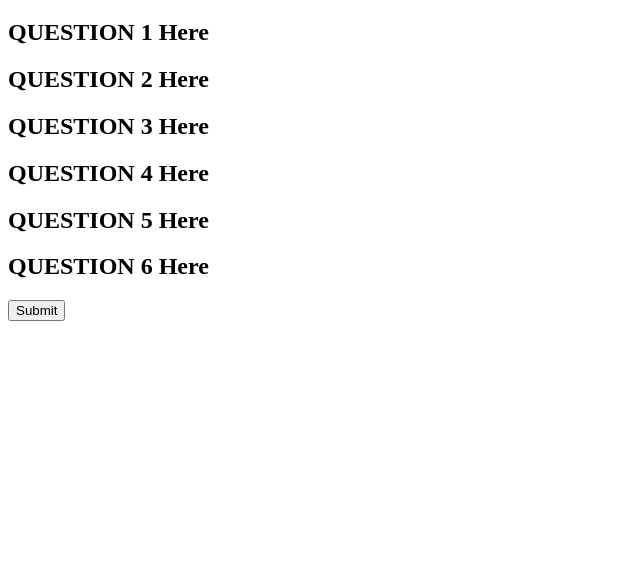
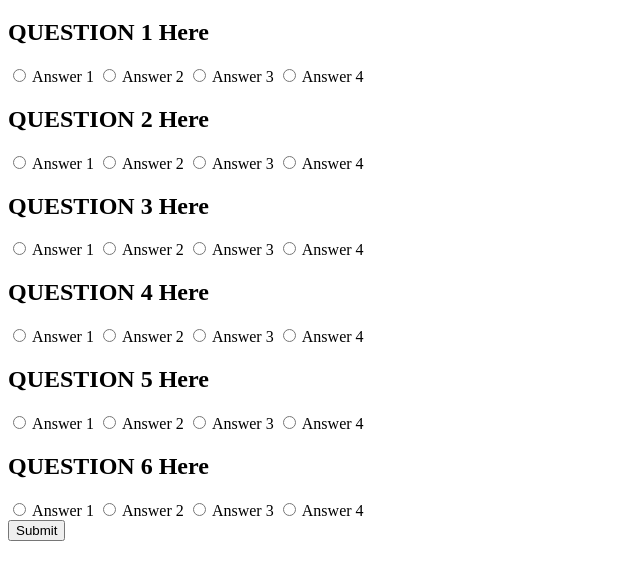
Before and after one commit to jdempsey1993/TriviaGame, a plain HTML site: page index.html in a window 1280 px wide. Shown: the part 61-640 px from the top of the page, without its empty margins (0-640 px from the left). Drawn offline with nearby package versions, Linux system fonts and the light colour scheme.

Commit message:
Added radio button forms for questions to HTML.

```diff
--- a/index.html
+++ b/index.html
@@ -30,28 +30,79 @@
 </div>
 
 <!-- Question 1 --->
-<h2>QUESTION 1 Here</h2>
+<div class="question">
 
+    <h2>QUESTION 1 Here</h2>
+        <form>
+            <input type="radio" name="question" value="answer"> Answer 1
+            <input type="radio" name="question1" value="answer"> Answer 2
+            <input type="radio" name="question1" value="answer"> Answer 3
+            <input type="radio" name="question1" value="answer"> Answer 4
+        </form>
+</div>
+<!-- Question 2 --->
+<div class="question">
 
-<!-- Question 2 --->
-<h2>QUESTION 2 Here</h2>
+    <h2>QUESTION 2 Here</h2>
+    <form>
+        <input type="radio" name="question" value="answer"> Answer 1
+        <input type="radio" name="question1" value="answer"> Answer 2
+        <input type="radio" name="question1" value="answer"> Answer 3
+        <input type="radio" name="question1" value="answer"> Answer 4
+    </form>
 
+</div>
+<!-- Question 3 --->
+<div class="question">
 
-<!-- Question 3 --->
-<h2>QUESTION 3 Here</h2>
+    <h2>QUESTION 3 Here</h2>
+    <form>
+        <input type="radio" name="question" value="answer"> Answer 1
+        <input type="radio" name="question1" value="answer"> Answer 2
+        <input type="radio" name="question1" value="answer"> Answer 3
+        <input type="radio" name="question1" value="answer"> Answer 4
+    </form>
 
+</div>
+<!-- Question 4 --->
 
-<!-- Question 4 --->
-<h2>QUESTION 4 Here</h2>
+<div class="question">
 
+    <h2>QUESTION 4 Here</h2>
+    <form>
+        <input type="radio" name="question" value="answer"> Answer 1
+        <input type="radio" name="question1" value="answer"> Answer 2
+        <input type="radio" name="question1" value="answer"> Answer 3
+        <input type="radio" name="question1" value="answer"> Answer 4
+    </form>
 
+</div>
 <!-- Question 5 --->
-<h2>QUESTION 5 Here</h2>
 
+<div class="question">
 
+    <h2>QUESTION 5 Here</h2>
+    <form>
+        <input type="radio" name="question" value="answer"> Answer 1
+        <input type="radio" name="question1" value="answer"> Answer 2
+        <input type="radio" name="question1" value="answer"> Answer 3
+        <input type="radio" name="question1" value="answer"> Answer 4
+    </form>
+
+</div>
 <!-- Question 6 --->
-<h2>QUESTION 6 Here</h2>
 
+<div class="question">
+
+    <h2>QUESTION 6 Here</h2>
+    <form>
+        <input type="radio" name="question" value="answer"> Answer 1
+        <input type="radio" name="question1" value="answer"> Answer 2
+        <input type="radio" name="question1" value="answer"> Answer 3
+        <input type="radio" name="question1" value="answer"> Answer 4
+    </form>
+
+</div>
 <!--- Div with subit button -->
 
 <div id="submitValues">
```
